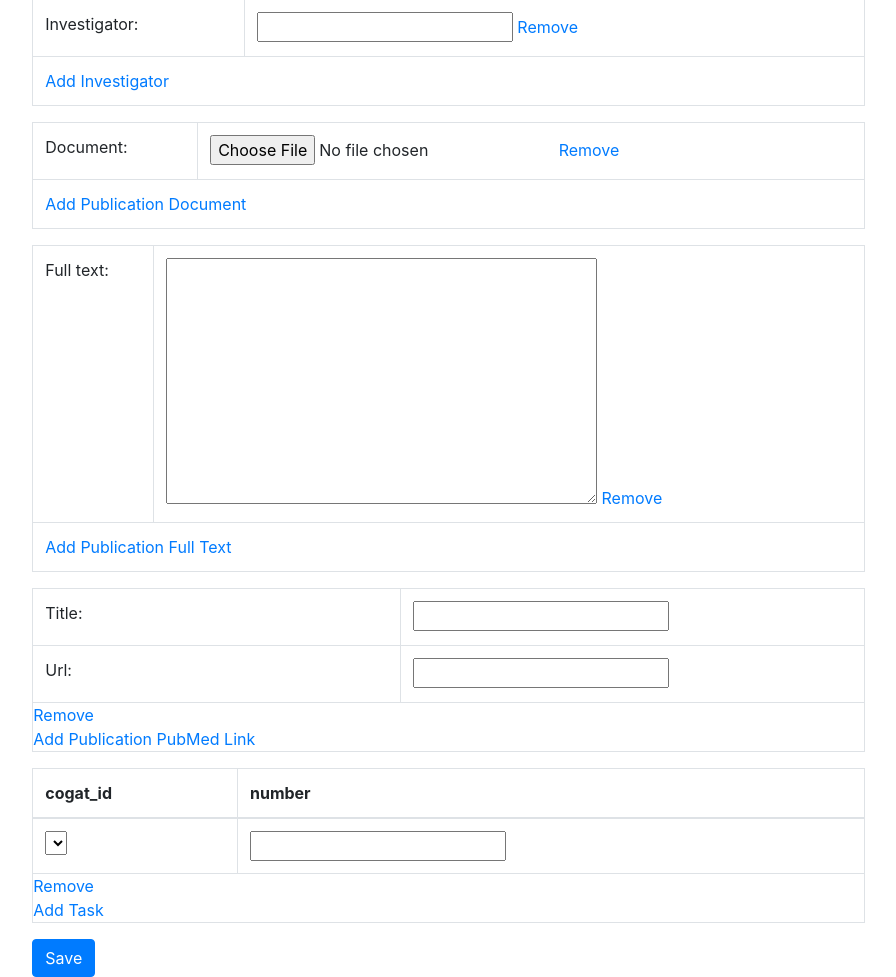
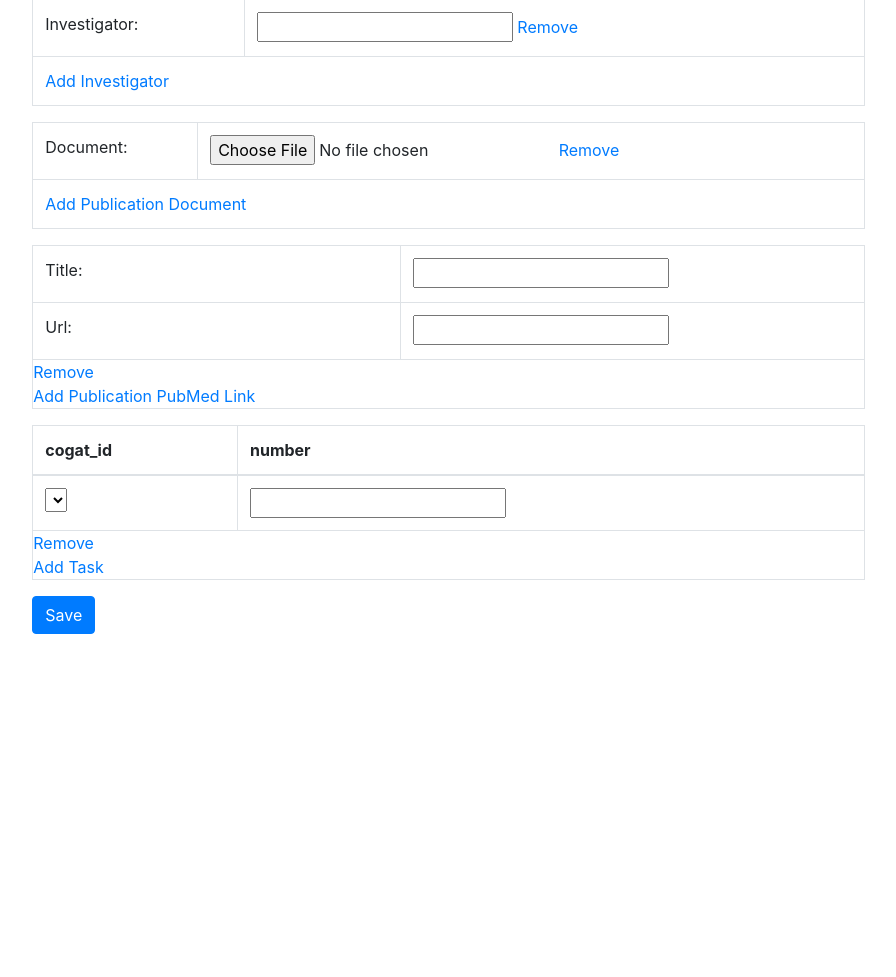
Before and after one commit to poldracklab/open_fmri, a Django app: page /dataset/new/ in a window 1280 px wide. Shown: the part 901-1878 px from the top of the page, without its empty margins (188-1084 px from the left). After the commit the page ends 1535 px from the top, so only its background shows below. Run offline with Django 3.2, Linux system fonts and the light colour scheme; data that the repository does not hold is empty; some libraries are stand-ins or nearby versions.

Commit message:
Removed publication full text model and associated forms and formsets. Purged from tests and templates. Fixed an issue with a pubmed form test instantiating the wrong form class

```diff
--- a/open_fmri/apps/dataset/forms.py
+++ b/open_fmri/apps/dataset/forms.py
@@ -6,7 +6,7 @@ from django.forms.models import inlineformset_factory
 from django.forms.widgets import TextInput
 
 from dataset.models import Dataset, Investigator, PublicationPubMedLink, \
-    PublicationFullText, PublicationDocument, Task
+    PublicationDocument, Task
 
 
 class DatasetForm(ModelForm):
@@ -32,11 +32,6 @@ class PublicationDocumentForm(ModelForm):
     class Meta:
         model = PublicationDocument
         fields = ['document']
-
-class PublicationFullTextForm(ModelForm):
-    class Meta:
-        model = PublicationFullText
-        fields = ['full_text']
 
 class PublicationPubMedLinkForm(ModelForm):
     class Meta:
@@ -73,9 +68,6 @@ InvestigatorFormSet = inlineformset_factory(
 PublicationDocumentFormSet = inlineformset_factory(
     Dataset, PublicationDocument, form=PublicationDocumentForm, extra=1)
 
-PublicationFullTextFormSet = inlineformset_factory(
-    Dataset, PublicationFullText, form=PublicationFullTextForm, extra=1)
-
 PublicationPubMedLinkFormSet = inlineformset_factory(
     Dataset, PublicationPubMedLink, form=PublicationPubMedLinkForm, extra=1)
 
--- a/open_fmri/apps/dataset/models.py
+++ b/open_fmri/apps/dataset/models.py
@@ -39,10 +39,6 @@ class PublicationPubMedLink(models.Model):
     url = models.TextField(validators=[URLValidator()])
     dataset = models.ForeignKey('Dataset')
 
-class PublicationFullText(models.Model):
-    full_text = models.TextField()
-    dataset = models.ForeignKey('Dataset')
-
 class PublicationDocument(models.Model):
     document = models.FileField()
     dataset = models.ForeignKey('Dataset')
--- a/open_fmri/apps/dataset/views.py
+++ b/open_fmri/apps/dataset/views.py
@@ -10,10 +10,9 @@ from django.views.generic import CreateView, DeleteView, DetailView, \
 from braces.views import LoginRequiredMixin
 
 from dataset.forms import DatasetForm, InvestigatorFormSet, \
-    PublicationDocumentFormSet, PublicationFullTextFormSet, \
-    PublicationPubMedLinkFormSet, TaskFormSet
+    PublicationDocumentFormSet, PublicationPubMedLinkFormSet, TaskFormSet
 from dataset.models import Dataset, Investigator, PublicationDocument, \
-    PublicationFullText, PublicationPubMedLink
+    PublicationPubMedLink
 
 requests_cache.install_cache('test_cache')
 
@@ -36,7 +35,6 @@ class DatasetCreate(LoginRequiredMixin, CreateView):
         context = super(DatasetCreate, self).get_context_data(**kwargs)
         context['investigator_formset'] = InvestigatorFormSet()
         context['publication_document_formset'] = PublicationDocumentFormSet()
-        context['publication_full_text_formset'] = PublicationFullTextFormSet()
         context['publication_pubmed_link_formset'] = \
             PublicationPubMedLinkFormSet()
         context['task_formset'] = TaskFormSet()
@@ -54,11 +52,6 @@ class DatasetCreate(LoginRequiredMixin, CreateView):
             self.request.POST, self.request.FILES, instance=dataset)
         if publication_document_formset.is_valid():
             investigator_formset.save()
-
-        publication_full_text_formset = PublicationFullTextFormSet(
-            self.request.POST, self.request.FILES, instance=dataset)
-        if publication_full_text_formset.is_valid():
-            publication_full_text_formset.save()
 
         publication_pubmed_link_formset = PublicationPubMedLinkFormSet(
             self.request.POST, instance=dataset)
@@ -85,8 +78,6 @@ class DatasetUpdate(LoginRequiredMixin, UpdateView):
             instance=self.object)
         context['publication_document_formset'] = PublicationDocumentFormSet(
             instance=self.object)
-        context['publication_full_text_formset'] = PublicationFullTextFormSet(
-            instance=self.object)
         context['publication_pubmed_link_formset'] = \
             PublicationPubMedLinkFormSet(instance=self.object)
         context['task_formset'] = TaskFormSet(instance=self.object)
@@ -105,11 +96,6 @@ class DatasetUpdate(LoginRequiredMixin, UpdateView):
         if publication_document_formset.is_valid():
             investigator_formset.save()
 
-        publication_full_text_formset = PublicationFullTextFormSet(
-            self.request.POST, self.request.FILES, instance=self.object)
-        if publication_full_text_formset.is_valid():
-            publication_full_text_formset.save()
-
         publication_pubmed_link_formset = PublicationPubMedLinkFormSet(
             self.request.POST, instance=self.object)
         if publication_pubmed_link_formset.is_valid():
--- a/open_fmri/templates/dataset/dataset_form.html
+++ b/open_fmri/templates/dataset/dataset_form.html
@@ -39,21 +39,6 @@
             </td>
             <td>
                 {{ form.document }}
-            </td>
-            </tr>
-        {% endfor %}
-    </table>
-
-    <table id="id_publication_full_text_table" class="table table-bordered">
-        {% for form in publication_full_text_formset %}
-            <tr>
-            <td>
-                {% for field in form.hidden_fields %}{{ field }}{% endfor %}
-                {% if form.instance.pk %}{{ form.DELETE }}{% endif %}
-                {{ form.full_text.label_tag }}
-            </td>
-            <td>
-                {{ form.full_text}}
             </td>
             </tr>
         {% endfor %}
@@ -115,7 +100,6 @@
 
     {{ investigator_formset.management_form }}
     {{ publication_document_formset.management_form }}
-    {{ publication_full_text_formset.management_form }}
     {{ publication_pubmed_link_formset.management_form }}
     {{ task_formset.management_form }}
     </form>
@@ -143,15 +127,6 @@
     })
 
     $(document).ready(function() {
-        $('#id_publication_full_text_table tr').formset({
-            addText: 'Add Publication Full Text',
-            deleteText: 'Remove',
-            prefix: '{{ publication_full_text_formset.prefix }}',
-            formCssClass: '{{ publication_full_text_formset.prefix }}'
-        });
-    })
-
-    $(document).ready(function() {
         $('#id_publication_pubmed_link_table tbody').formset({
             addText: 'Add Publication PubMed Link',
             deleteText: 'Remove',
```
Also changed, not shown: open_fmri/apps/dataset/test_forms.py (+3 -16 lines), open_fmri/apps/dataset/test_views.py (+0 -8 lines), open_fmri/apps/dataset/migrations/0012_auto_20151014_2030.py (added).
